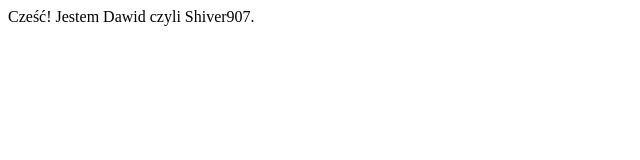
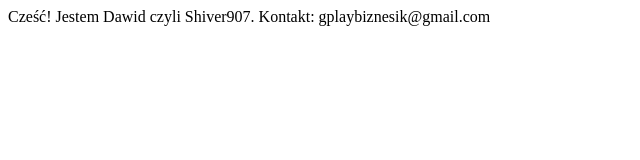
Before and after one commit to southxavyy/dawidstrona, a plain HTML site: page index.html in a window 1280 px wide. Shown: the whole page, without its empty margins (0-640 px from the left). Drawn offline with Linux system fonts and the light colour scheme.

Commit message:
Add files via upload

```diff
--- a/index.html
+++ b/index.html
@@ -6,6 +6,6 @@
 <meta name="keywords" content="Strona Shiver907">
 </head>
 <body>
-Cześć! Jestem Dawid czyli Shiver907.
+Cześć! Jestem Dawid czyli Shiver907. Kontakt: gplaybiznesik@gmail.com
 </body>
 </html>
```
